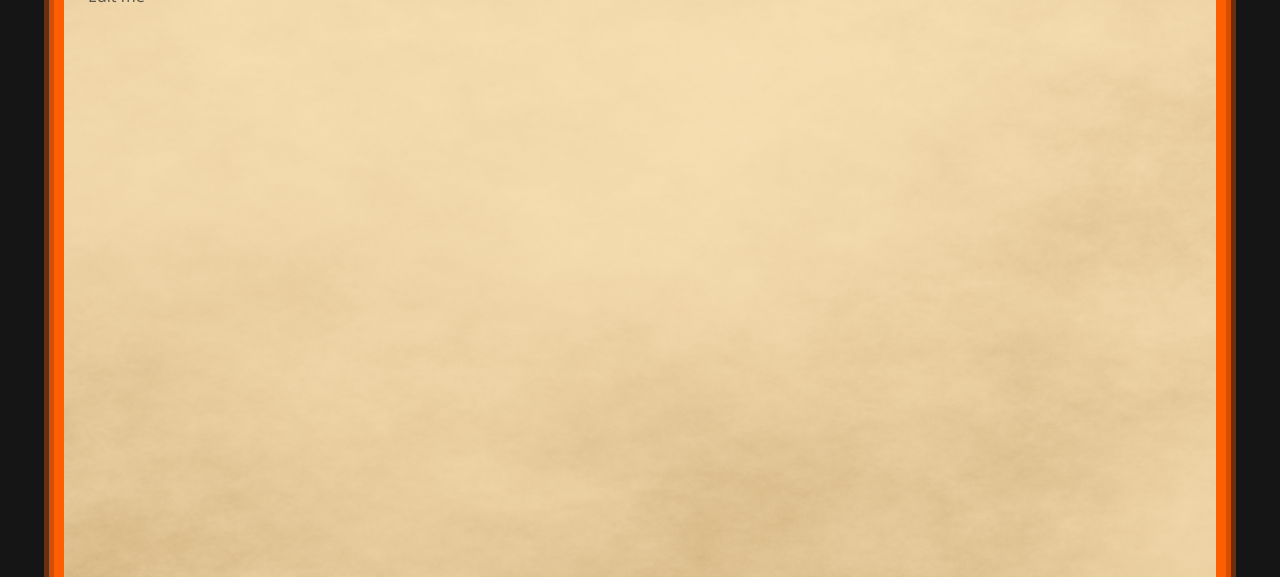
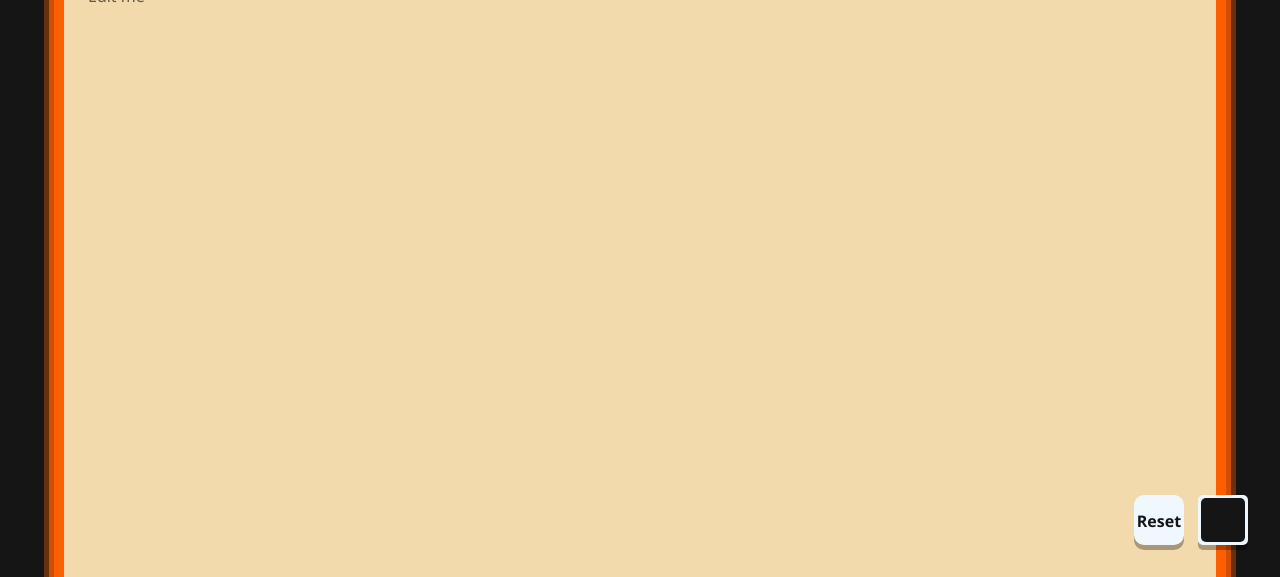
Before and after one commit to iiai22/RpgPage_Vite, a website built with Vite: page index.html in a window 1280 px wide. Shown: the part 223-800 px from the top of the page. Built offline with nearby package versions, Linux system fonts and the light colour scheme; a web font is replaced by a local one.

Commit message:
3 files modified, 1 added

```diff
--- /dev/null
+++ b/colorPicker.js
@@ -0,0 +1,23 @@
+// Função para atualizar a cor do parágrafo com o ID "editMe" com a cor selecionada
+function updateColor(event) {
+  const colorPicker = document.getElementById('colorPicker');
+  const color = event.target.value;
+  const editMe = document.getElementById('editMe');
+  editMe.style.color = color;
+}
+
+// Função para resetar a cor do seletor para "#151516"
+function resetColor() {
+  const colorPicker = document.getElementById('colorPicker');
+  colorPicker.value = '#151516';
+  const editMe = document.getElementById('editMe');
+  editMe.style.color = '#151516';
+}
+
+// Adiciona um ouvinte de eventos para detectar quando a cor for alterada no seletor
+const colorPicker = document.getElementById('colorPicker');
+colorPicker.addEventListener('input', updateColor);
+
+// Adiciona um ouvinte de eventos para detectar o clique no div com ID "reset"
+const resetDiv = document.getElementById('reset');
+resetDiv.addEventListener('click', resetColor);
--- a/index.html
+++ b/index.html
@@ -18,6 +18,14 @@
         ></p>
       </div>
     </div>
+
+    <!-- Input do seletor de cor -->
+    <input type="color" id="colorPicker" value="#151516" class="color" />
+    <div id="reset" class="color">
+      <p class="resetT">Reset</p>
+    </div>
+
     <script type="module" src="/main.js"></script>
+    <script type="module" src="/colorPicker.js"></script>
   </body>
 </html>
--- a/main.js
+++ b/main.js
@@ -0,0 +1,20 @@
+// Obtem o elemento do parágrafo editável
+const editableParagraph = document.getElementById('editMe');
+
+// Function to update the height of the container div based on the content
+function updateContainerHeight() {
+  const container = document.querySelector('.container');
+  const containerRect = container.getBoundingClientRect();
+  const editableRect = editableParagraph.getBoundingClientRect();
+
+  if (editableRect.bottom > containerRect.bottom) {
+    const editableHeight = editableParagraph.scrollHeight;
+    container.style.minHeight = `${Math.max(90, editableHeight + 20)}vh`; // Use Math.max to ensure it's at least 90vh
+  } else {
+    container.style.minHeight = '90vh'; // Caso contrário, mantenha a altura mínima como 90vh
+  }
+}
+
+// Call the function on initial load and on scroll events
+window.addEventListener('DOMContentLoaded', updateContainerHeight);
+window.addEventListener('scroll', updateContainerHeight);
--- a/style.css
+++ b/style.css
@@ -6,22 +6,23 @@
   padding: 0;
 }
 
-html {
+body {
   background-color: rgb(21, 21, 22);
   overflow-x: hidden;
+  overflow-y: auto;
 }
 
 .container {
-  background-image: url('./bg.jpg');
-  background-repeat: no-repeat;
-  background-size: cover;
+  background: #f2daac;
   width: 90vw;
-  height: 90vh;
+  min-height: 90vh;
   position: relative;
   top: 10vh;
   left: 5vw;
   border-top-left-radius: 5px;
   border-top-right-radius: 5px;
+  bottom: 0; /* Mantém o div fixo na parte inferior da tela */
+  transition: min-height 0.2s ease-out;
 
   box-shadow: rgb(255, 94, 0) 5px -5px 0px 5px,
     rgb(255, 94, 0) -5px -5px 0px 5px, rgba(255, 94, 0, 0.692) 10px -5px 0px 5px,
@@ -107,6 +108,67 @@ span {
     rgba(255, 94, 0, 0.151) 0px 40px 0px 5px;
 }
 
+/*----------ColorPicker----------*/
+
+input[type='color'] {
+  width: 50px;
+  height: 50px;
+  border: 3px solid aliceblue;
+  border-radius: 5px;
+  appearance: none;
+  cursor: pointer;
+  position: fixed;
+  bottom: 2rem;
+  right: 2rem;
+}
+
+/* Estiliza a seta do input color (apenas em alguns navegadores) */
+input[type='color']::-webkit-color-swatch-wrapper {
+  padding: 0;
+}
+
+input[type='color']::-webkit-color-swatch {
+  border: none;
+  border-radius: 5px;
+}
+
+/* Estiliza a seta do input color (apenas em alguns navegadores) */
+input[type='color']::-moz-color-swatch {
+  border: none;
+  border-radius: 5px;
+}
+
+#reset {
+  background-color: aliceblue;
+  text-align: center;
+  position: fixed;
+  bottom: 2rem;
+  right: 6rem;
+  width: 50px;
+  height: 50px;
+  border-radius: 10px;
+  cursor: pointer;
+  transition: background-color 0.3s ease-in-out;
+}
+
+#reset:active {
+  transform: translateY(2px);
+  box-shadow: rgba(0, 0, 0, 0.596) 0 3px;
+}
+
+#reset:hover {
+  background-color: rgb(221, 231, 238);
+}
+
+.color {
+  box-shadow: rgba(0, 0, 0, 0.301) 0 5px;
+}
+
+.resetT {
+  position: relative;
+  top: 15px;
+  font-weight: 600;
+}
 /*----------Media----------*/
 
 @media (min-width: 1500px) {
@@ -128,4 +190,12 @@ span {
   ::-webkit-scrollbar {
     width: 15px;
   }
+
+  #reset:active {
+    box-shadow: rgba(255, 255, 255, 0.596) 0 3px;
+  }
+
+  .color {
+    box-shadow: rgba(255, 255, 255, 0.301) 0 5px;
+  }
 }
```
